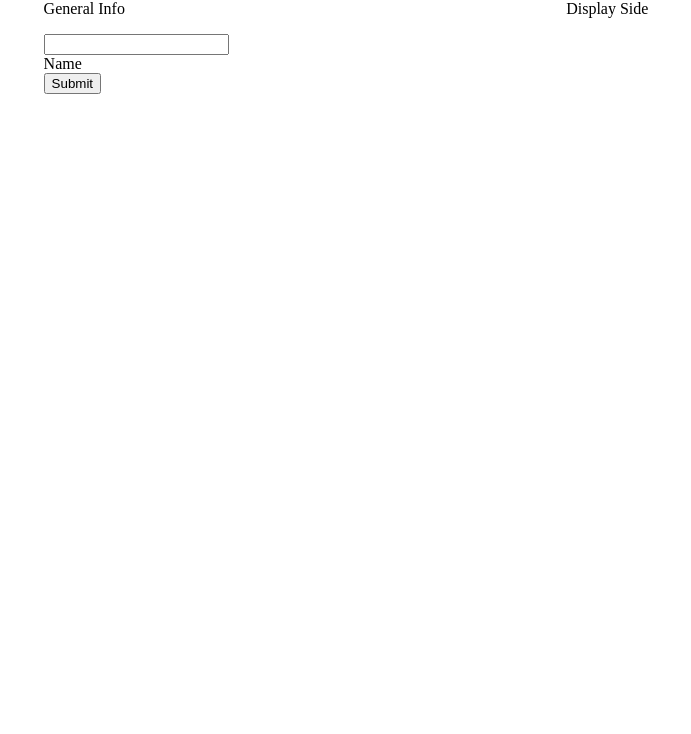
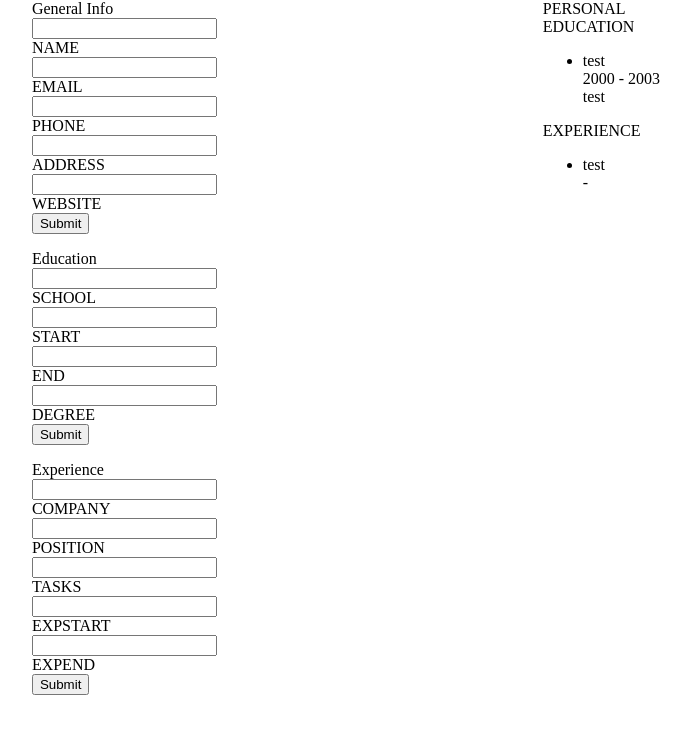
Before and after one commit to jdittert/cv-project, a React (Create React App) app: page / in a window 1280 px wide. Shown: the top 734 px of the page, without its empty margins (294-985 px from the left). Built offline with nearby package versions, Linux system fonts and the light colour scheme.

Commit message:
Set up education and experience displays

```diff
--- a/package.json
+++ b/package.json
@@ -9,6 +9,7 @@
     "react": "^18.2.0",
     "react-dom": "^18.2.0",
     "react-scripts": "5.0.1",
+    "uniqid": "^5.4.0",
     "web-vitals": "^2.1.4"
   },
   "scripts": {
--- a/src/components/display.js
+++ b/src/components/display.js
@@ -3,12 +3,50 @@ import React, {Component} from "react";
 class Display extends Component {
 
     render() {
-        const {name} = this.props.personal;
+        const {personal} = this.props;
+        const {education} = this.props;
+        const {experience} = this.props;
 
         return (
             <div>
-                <div>Display Side</div>
-                <div>{name}</div>
+                <div>
+                    <div>PERSONAL</div>
+                    <div>{personal.name}</div>
+                    <div>{personal.email}</div>
+                    <div>{personal.phone}</div>
+                    <div>{personal.address}</div>
+                    <div>{personal.website}</div>
+                </div>
+                <div>
+                    <div>EDUCATION</div>
+                    <div>
+                        <ul>
+                           {education.map((entry) => {
+                                return <li key={entry.id}>
+                                    <div>{entry.school}</div>
+                                    <div>{entry.start} - {entry.end}</div>
+                                    <div>{entry.degree}</div>
+                                    </li>
+                            })
+                        }
+                        </ul>
+                    </div>
+                </div>
+                <div>
+                    <div>EXPERIENCE</div>
+                    <div>
+                        <ul>
+                            {experience.map((entry) => {
+                                return <li key={entry.id}>
+                                    <div>{entry.company}</div>
+                                    <div>{entry.position}</div>
+                                    <div>{entry.tasks}</div>
+                                    <div>{entry.expstart} - {entry.expend}</div>
+                                    </li>
+                            })}
+                        </ul>
+                    </div>
+                </div>
             </div>
         )};
 
--- a/src/components/general.js
+++ b/src/components/general.js
@@ -2,6 +2,7 @@ import React, {Component} from 'react';
 import '../styles/App.css'
 import '../styles/FormSide.css'
 import Display from './display';
+import uniqid from 'uniqid';
 
 
 class General extends Component {
@@ -9,31 +10,68 @@ class General extends Component {
         super();
 
         this.state = {
-            input: '',
             personal: {
-                name: ''
-            }
+                name: '',
+                email: '',
+                phone: '',
+                address: '',
+                website: ''
+            },
+            education: [{school: 'test', start: '2000', end: '2003', degree: 'test', id: uniqid()}],
+            experience: [{company: 'test', id: uniqid()}]
         }
     }
-
-    handleChange = (e) => {
-        this.setState({
-            input: e.target.value
-        });
-    };
 
     onSubmitGeneral = (e) => {
         e.preventDefault();
         const personalForm = e.target;
-        console.log(personalForm);
         const personalData = new FormData(personalForm);
         const personalJson = Object.fromEntries(personalData.entries());
         this.setState({
             personal: {
-                name: this.state.input
+                name: personalJson.name,
+                email: personalJson.email,
+                phone: personalJson.phone,
+                address: personalJson.address,
+                website: personalJson.website
             }
         });
-        console.log(personalJson);
+    }
+
+    onSubmitEducation = (e) => {
+        e.preventDefault();
+        const educationForm = e.target;
+        const educationData = new FormData(educationForm);
+        const educationJson = Object.fromEntries(educationData.entries());
+        const eduEntry = {
+            school: educationJson.school,
+            start: educationJson.start,
+            end: educationJson.end,
+            degree: educationJson.degree,
+            id: uniqid()
+        };
+        this.setState({
+            education: this.state.education.concat(eduEntry)
+        });
+        console.log(this.state);
+    }
+
+    onSubmitExperience = (e) => {
+        e.preventDefault();
+        const experienceForm = e.target;
+        const experienceData = new FormData(experienceForm);
+        const experienceJson = Object.fromEntries(experienceData.entries());
+        const expEntry = {
+            company: experienceJson.company,
+            position: experienceJson.position,
+            tasks: experienceJson.tasks,
+            start: experienceJson.expstart,
+            end: experienceJson.expend,
+            id: uniqid()
+        };
+        this.setState({
+            experience: this.state.experience.concat(expEntry)
+        });
         console.log(this.state);
     }
 
@@ -42,29 +80,77 @@ class General extends Component {
         return (
             <div className='wrapper'>
                 <div className='form-section'>
-                    <div>General Info</div>
-                    <form onSubmit={this.onSubmitGeneral}
-                    id='personal-form'>
-                    <div className='input-field'>
-                        <input
-                            onChange={this.handleChange}
-                            type='text'
-                            id='name'
-                            name='name'
-                        />
-                        <label htmlFor='name'>Name</label>
+                    <div className="personal-info">
+                        <div>General Info</div>
+                        <div className="personal-form">
+                            <form onSubmit={this.onSubmitGeneral}
+                            id='personal-form'>
+                                <Input field='name' />
+                                <Input field='email' />
+                                <Input field='phone' />
+                                <Input field='address' />
+                                <Input field='website' />
+                            <div>
+                                <button type='submit'>Submit</button>
+                            </div>
+                            </form>
+                        </div>
                     </div>
-                    <div>
-                        <button type='submit'>Submit</button>
+                    <div className='education'>
+                        <div>Education</div>
+                        <div className='education-form'>
+                            <form onSubmit={this.onSubmitEducation}
+                            id='education-form'>
+                                <Input field='school' />
+                                <Input field='start' />
+                                <Input field='end' />
+                                <Input field='degree' />
+                            <div>
+                                <button type='submit'>Submit</button>
+                            </div>
+                            </form>
+                        </div>
                     </div>
-                    </form>
+                    <div className='experience'>
+                        <div>Experience</div>
+                        <div className='experience-form'>
+                            <form onSubmit={this.onSubmitExperience}
+                            id='experience-form'>
+                                <Input field='company' />
+                                <Input field='position' />
+                                <Input field='tasks' />
+                                <Input field='expstart' />
+                                <Input field='expend' />
+                            <div>
+                                <button type='submit'>Submit</button>
+                            </div>
+                            </form>
+                        </div>
+                    </div>
                 </div>
                 <div>
-                    <Display personal={this.state.personal} />
+                    <Display personal={this.state.personal} education={this.state.education} experience={this.state.experience} />
                 </div>
             </div>
         );
     }
 }
 
+function Input (props) {
+    const {field} = props;
+    const fieldLabel = field.toUpperCase();
+
+    return (
+
+        <div className='input-field'>
+            <input
+                type='text'
+                id={field}
+                name={field}
+            />
+            <label htmlFor={field}>{fieldLabel}</label>
+        </div>
+    );
+}
+
 export default General;
```
Also changed, not shown: 1 other file (tests, documents, lock files or other folders).
